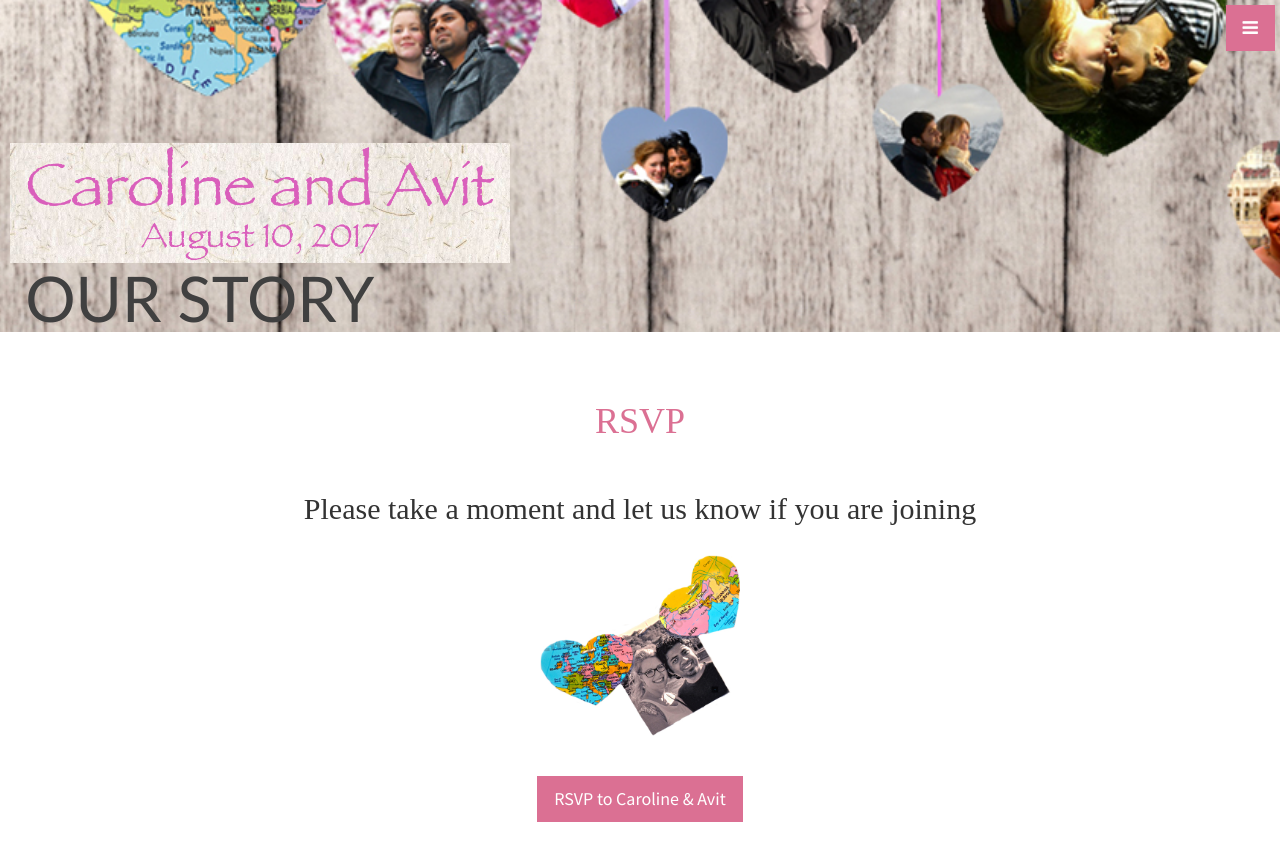
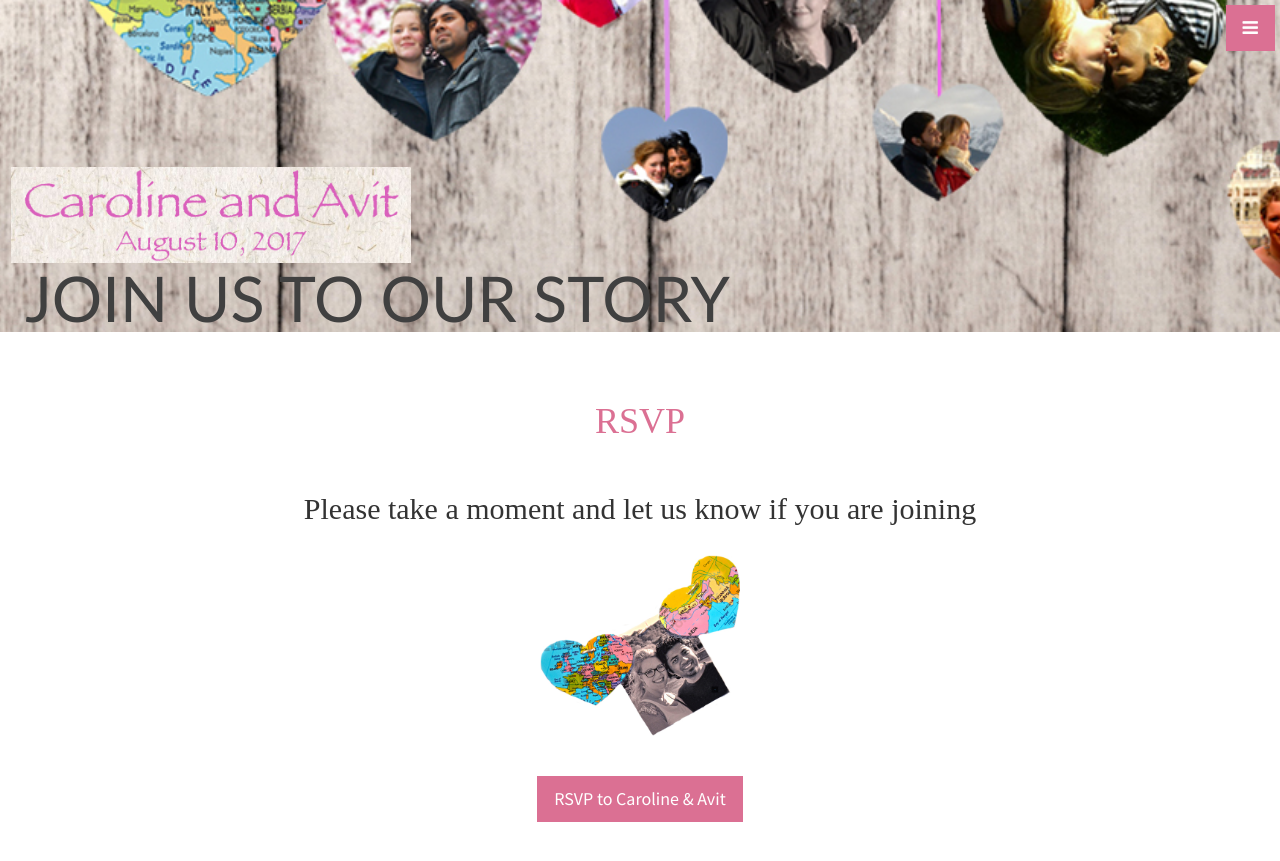
Before and after one commit to MonchiLin/carowedavit.github.io, a Jekyll site: the page built from index.html, in a window 1280 px wide and 900 px high, scrolled down 568 px. Shown: the top 861 px of the window. Built offline with Jekyll 4.4.1, drawn with Linux system fonts in a browser that asks for light colours.

```diff
--- a/_includes/header.html
+++ b/_includes/header.html
@@ -1,6 +1,6 @@
 <header id="top" class="header">
   <div class="text-vertical-center">
-  <img src="img/qh.jpg" alt="Wedding quotes" style="width:500px; margin-left: 0.7em;">
-   <h1 style="margin-left: 0.4em;">OUR STORY</h1>
+  <img src="img/qh.jpg" alt="Wedding quotes" style="width:400px; margin-left: 0.8em;">
+   <h1 style="margin-left: 0.4em;">JOIN US TO OUR STORY</h1>
   </div>
 </header>
```
